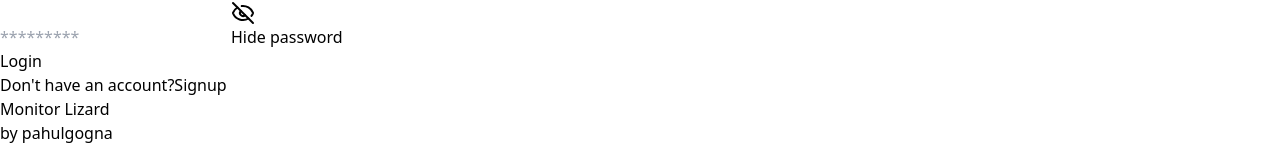
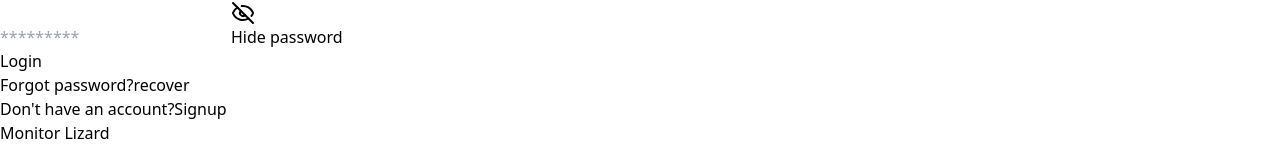
Before and after one commit to pahulgogna/monitor-lizard, a React (Vite) app in the folder frontend/: page /login in a window 1280 px wide. Shown: the part 419-568 px from the top of the page. Built offline with nearby package versions, Linux system fonts and the light colour scheme.

Commit message:
feat: add password recovery link to LoginPage for improved user experience

```diff
--- a/frontend/src/pages/Auth/LoginPage.tsx
+++ b/frontend/src/pages/Auth/LoginPage.tsx
@@ -74,6 +74,10 @@ function LoginPage() {
                 </Button>
 
                 <div className="flex justify-center">
+                    Forgot password?
+                    <Link className="mx-2 font-semibold text-blue-500" to={"/reset"}>recover</Link>
+                </div>
+                <div className="flex justify-center">
                     Don't have an account?
                     <Link className="mx-2 font-semibold text-blue-500" to={"/signup"}>Signup</Link>
                 </div>
```
